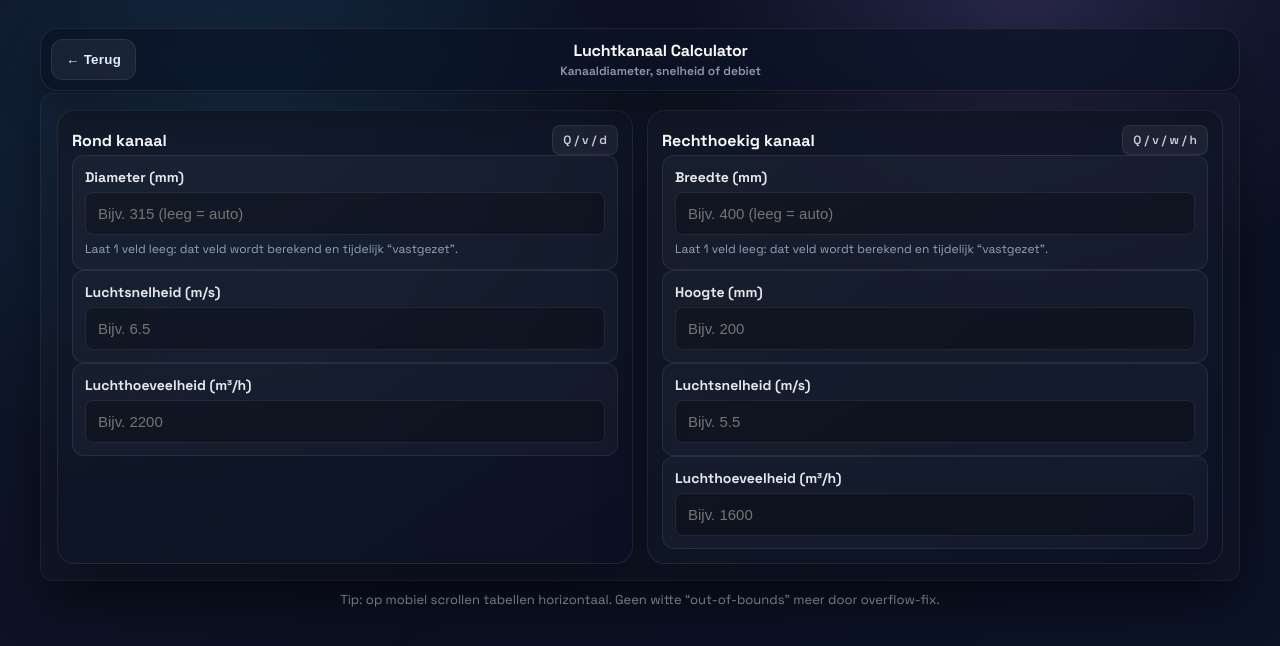
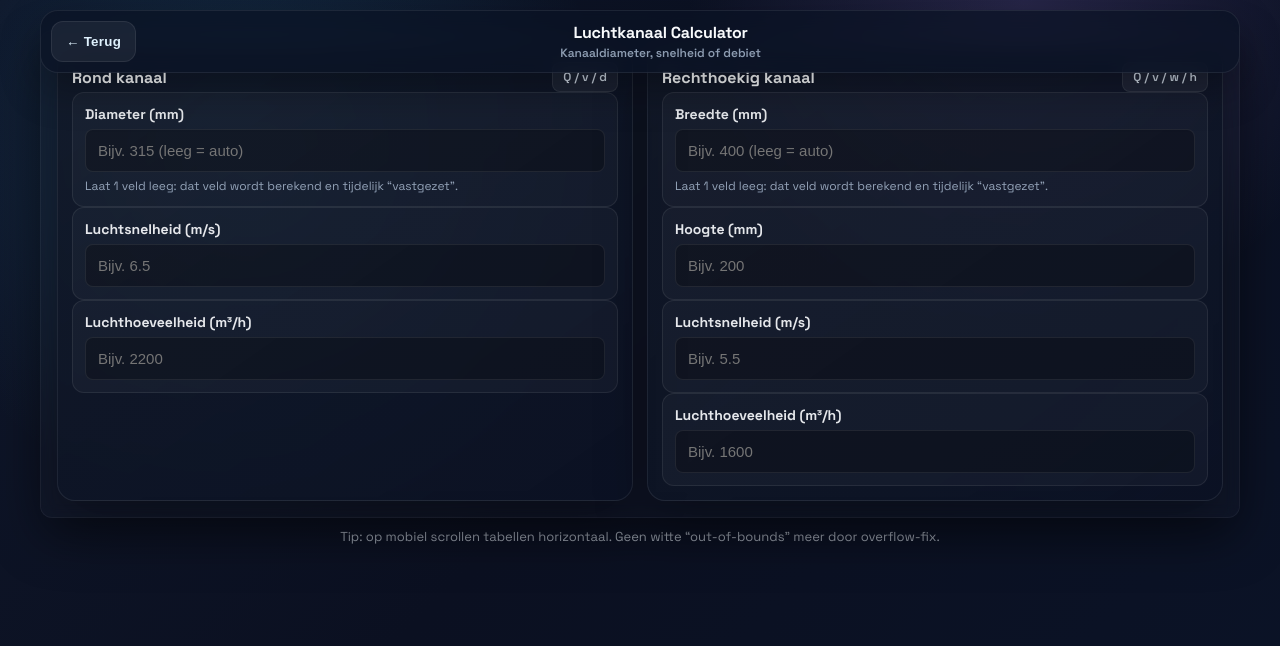
Before and after one commit to Pvkempen/MKWWebApp, a plain HTML site: page index.html in a window 1280 px wide. Both pictures are taken after a click on the button 170 px from the left and 260 px from the top of the page. Drawn offline with Linux system fonts and the light colour scheme.

Commit message:
Update index.html

```diff
--- a/index.html
+++ b/index.html
@@ -25,7 +25,18 @@
       --radius-sm: 8px;
     }
     * { box-sizing: border-box; }
-    html, body { width:100%; max-width:100%; overflow-x:hidden; }
+    html, body {
+      width: 100%;
+      max-width: 100%;
+      overflow-x: hidden;
+      height: 100%;
+      /* iOS rubber-band uses the html background when you overscroll */
+      background: radial-gradient(circle at 20% 20%, rgba(56, 189, 248, 0.14), transparent 30%),
+                  radial-gradient(circle at 80% 0%, rgba(167, 139, 250, 0.18), transparent 26%),
+                  linear-gradient(135deg, #0f172a 0%, #0b1021 50%, #0b1327 100%);
+      background-color: #0f172a;
+      overscroll-behavior-y: none;
+    }
     body {
       margin: 0;
       min-height: 100vh;
@@ -34,7 +45,7 @@
                   linear-gradient(135deg, #0f172a 0%, #0b1021 50%, #0b1327 100%);
       font-family: "Space Grotesk", "Segoe UI", sans-serif;
       color: #f8fafc;
-      padding: 18px;
+      padding: calc(18px + env(safe-area-inset-top)) 18px calc(18px + env(safe-area-inset-bottom));
       -webkit-font-smoothing: antialiased;
     }
     .page {
@@ -49,7 +60,7 @@
       border: 1px solid var(--border);
       border-radius: var(--radius-lg);
       box-shadow: var(--shadow);
-      padding: 18px;
+      padding: calc(18px + env(safe-area-inset-top)) 18px calc(18px + env(safe-area-inset-bottom));
       backdrop-filter: blur(8px);
     }
     /* Home header removed per request */
@@ -184,9 +195,12 @@
 
     /* Sticky top bar on calc pages */
     .calc-topbar {
-      position: sticky;
-      top: 10px;
-      z-index: 20;
+      position: fixed;
+      top: calc(10px + env(safe-area-inset-top));
+      left: 50%;
+      transform: translateX(-50%);
+      width: min(1200px, calc(100% - 36px));
+      z-index: 200;
       display: grid;
       grid-template-columns: auto 1fr auto;
       align-items: center;
@@ -301,10 +315,10 @@
     footer { color: var(--muted); text-align:center; font-size: 13px; margin: 10px 0 4px; }
 
     @media (max-width: 900px) {
-      body { padding: 14px; }
+      body { padding: calc(14px + env(safe-area-inset-top)) 14px calc(14px + env(safe-area-inset-bottom)); }
       table.cv-table { min-width: 760px; font-size: 12px; }
       table.cv-table th, table.cv-table td { padding: 8px 6px; }
-      .calc-topbar { top: 8px; }
+      .calc-topbar { top: calc(8px + env(safe-area-inset-top)); }
       .calc-topbar h2 { font-size: 15px; }
     }
   </style>
```
